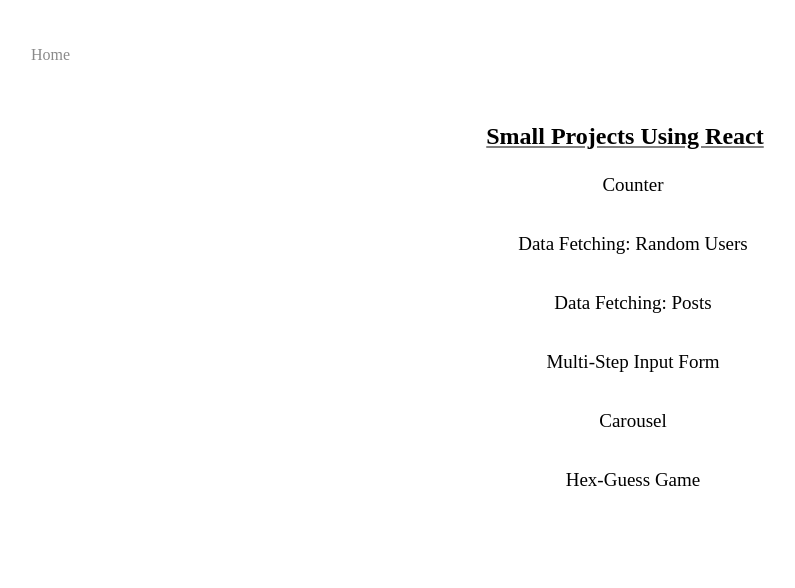
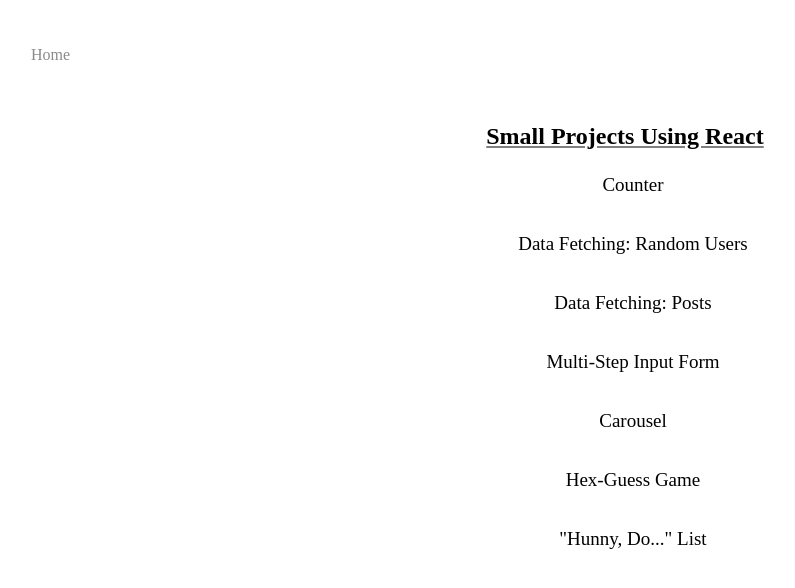
Before and after one commit to tiffmc1/small-react-projects, a React (Create React App) app: page / in a window 1280 px wide. Shown: the top 588 px of the page, without its empty margins (15-810 px from the left). Built offline with nearby package versions, Linux system fonts and the light colour scheme.

Commit message:
taskList: files/routing/links setup complete

```diff
--- a/src/App.js
+++ b/src/App.js
@@ -6,6 +6,7 @@ import Posts from "./projects/dataFetchPosts/Posts";
 import Form from "./projects/inputForm/Form";
 import Carousel from "./projects/carousel/Carousel";
 import HexGuess from "./projects/hex-guess/HexGuess";
+import TaskList from "./projects/taskList/TaskList";
 import "./App.css";
 
 function App() {
@@ -24,6 +25,7 @@ function App() {
 				<Route path="/form" element={<Form />} />
 				<Route path="/carousel" element={<Carousel />} />
 				<Route path="/hex-guess" element={<HexGuess />} />
+				<Route path="/task-list" element={<TaskList />} />
 			</Routes>
 		</>
 	);
--- a/src/Home.js
+++ b/src/Home.js
@@ -24,6 +24,9 @@ const Home = () => {
 				<Link to="/hex-guess" className="home-link">
 					Hex-Guess Game
 				</Link>
+				<Link to="/task-list" className="home-link">
+					"Hunny, Do..." List
+				</Link>
 			</div>
 		</div>
 	);
--- /dev/null
+++ b/src/projects/taskList/TaskList.js
@@ -0,0 +1,8 @@
+import React from "react";
+import "../taskList/taskList.css";
+
+const TaskList = () => {
+	return <div>TaskList</div>;
+};
+
+export default TaskList;
```
Also changed, not shown: src/projects/taskList/Tasks.js (added, +8 -0 lines), src/projects/taskList/taskList.css (added), src/projects/taskList/tasks.css (added), 1 other file (tests, documents, lock files or other folders).
